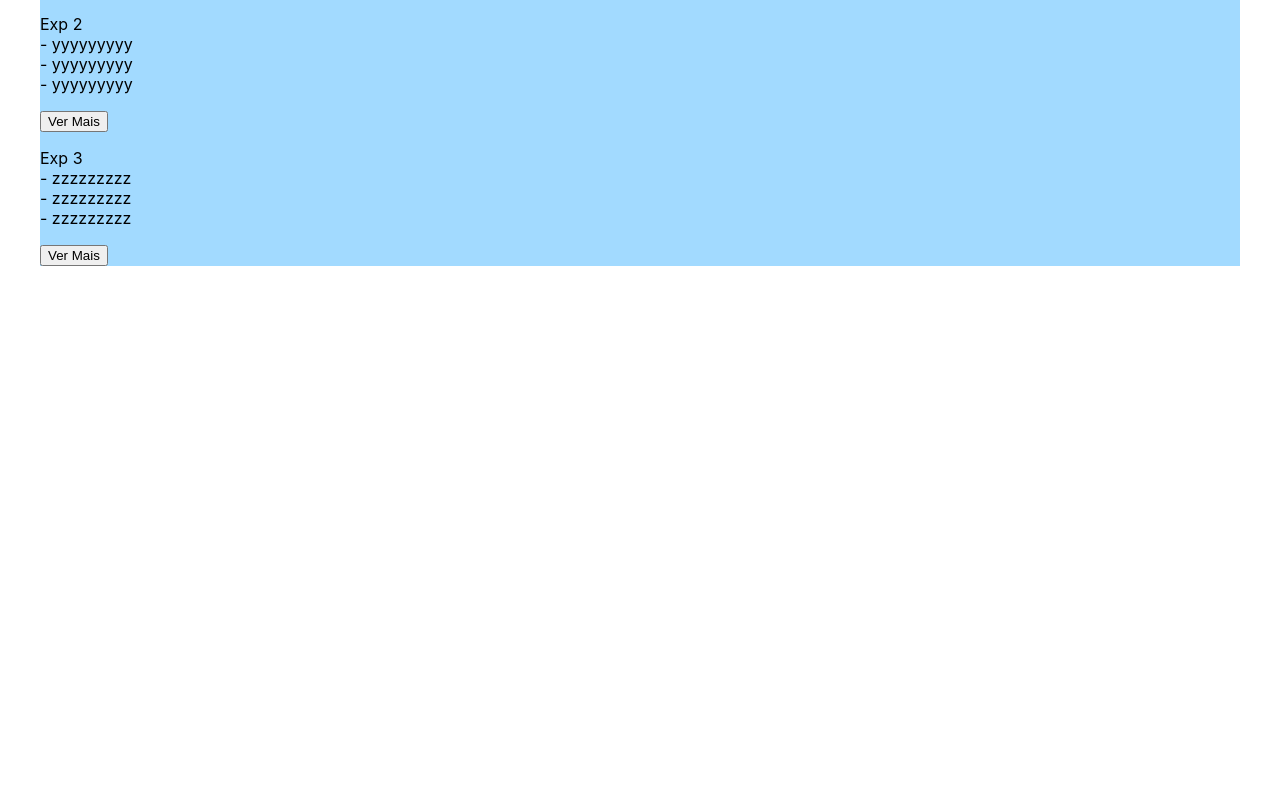
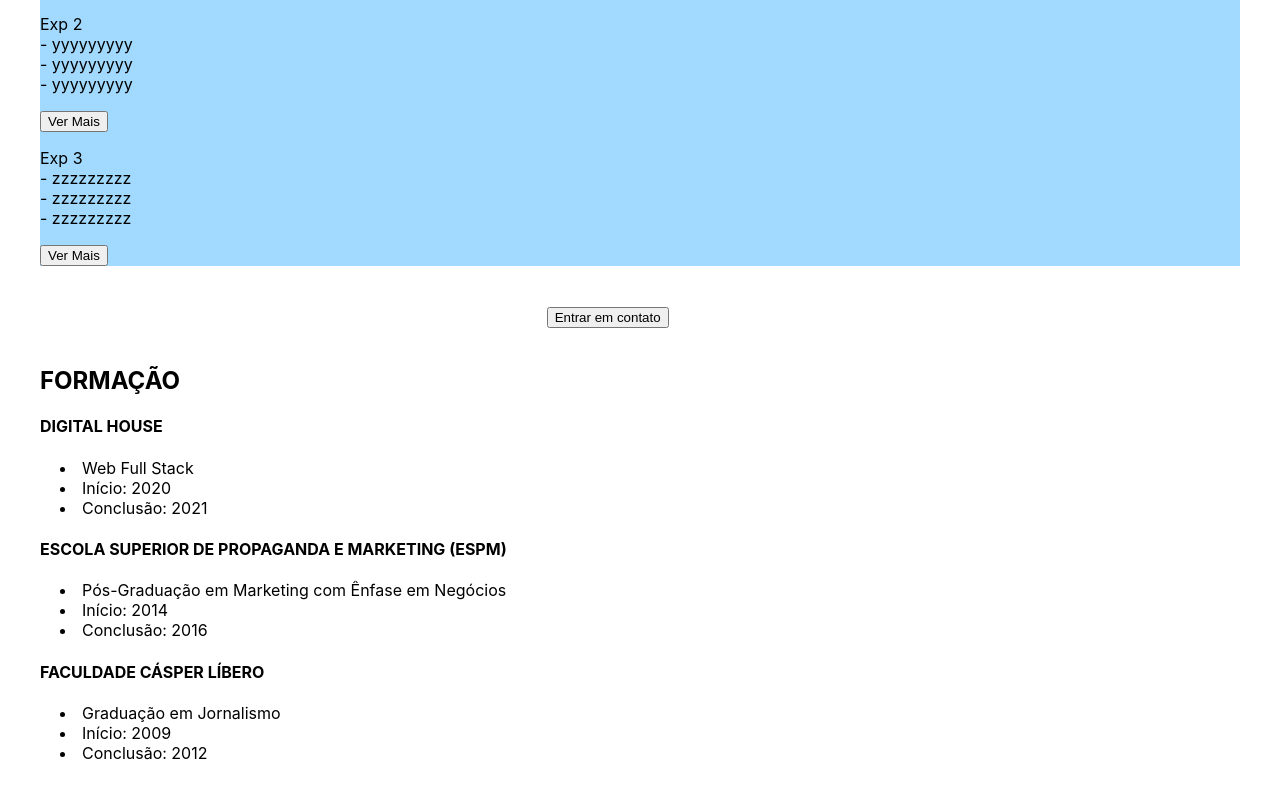
Before and after one commit to dehdeus/curriculo, a React (Create React App) app: page / in a window 1280 px wide. Shown: the part 1362-2161 px from the top of the page. Before the commit the page ends 1668 px from the top, so only its background shows below. Built offline with nearby package versions, Linux system fonts and the light colour scheme.

Commit message:
feature: add formação

```diff
--- /dev/null
+++ b/src/components/formacao.css
@@ -0,0 +1,12 @@
+container {
+    display: flex;
+    flex-direction: row;
+}
+
+#fortxt {
+    margin: 40px;
+}
+
+li {
+    padding-left: 20px;
+}
--- /dev/null
+++ b/src/components/formacao.js
@@ -0,0 +1,35 @@
+import React from 'react';
+import './formacao.css'
+
+function Formacao() {
+    return (
+        <container>
+            <section id="fortxt">
+                <h2>FORMAÇÃO</h2>
+                    <div>
+                        <h4>DIGITAL HOUSE</h4>
+                        <li>Web Full Stack</li>
+                        <li>Início: 2020</li>
+                        <li>Conclusão: 2021</li>
+                    </div>
+                    <div>
+                        <h4>ESCOLA SUPERIOR DE PROPAGANDA E MARKETING (ESPM)</h4>
+                        <li>Pós-Graduação em Marketing com Ênfase em Negócios</li>
+                        <li>Início: 2014</li>
+                        <li>Conclusão: 2016</li>
+                    </div>
+                    <div>
+                        <h4>FACULDADE CÁSPER LÍBERO</h4>
+                        <li>Graduação em Jornalismo</li>
+                        <li>Início: 2009</li>
+                        <li>Conclusão: 2012</li>
+                    </div>
+            </section>
+            <section>
+                <button mailto="deborahtuba@gmail.com">Entrar em contato</button>
+            </section>
+        </container>
+    )
+}
+
+export default Formacao
--- a/src/index.js
+++ b/src/index.js
@@ -6,6 +6,7 @@ import Menu from './components/menu.js';
 import Sobre from './components/sobre.js';
 import Skills from './components/skills.js';
 import Experiencia from './components/experiencia.js';
+import Formacao from './components/formacao.js';
 import reportWebVitals from './reportWebVitals';
 
 ReactDOM.render(
@@ -15,6 +16,7 @@ ReactDOM.render(
     <App />
     <Skills />
     <Experiencia />
+    <Formacao />
   </React.StrictMode>,
   document.getElementById('root')
 );
```
Also changed, not shown: src/components/notas.html (added, +12 -0 lines).
